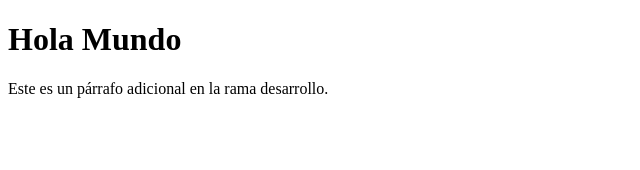
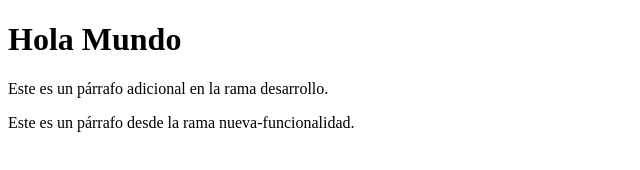
Before and after one commit to davidrey13/DAW, a plain HTML site: page index.html in a window 1280 px wide. Shown: the whole page, without its empty margins (0-640 px from the left). Drawn offline with Linux system fonts and the light colour scheme.

Commit message:
Añadido párrafo desde la rama nueva-funcionalidad

```diff
--- a/index.html
+++ b/index.html
@@ -6,5 +6,6 @@
 <body>
     <h1>Hola Mundo</h1>
     <p>Este es un párrafo adicional en la rama desarrollo.</p>
+    <p>Este es un párrafo desde la rama nueva-funcionalidad.</p>
 </body>
 </html>
```
